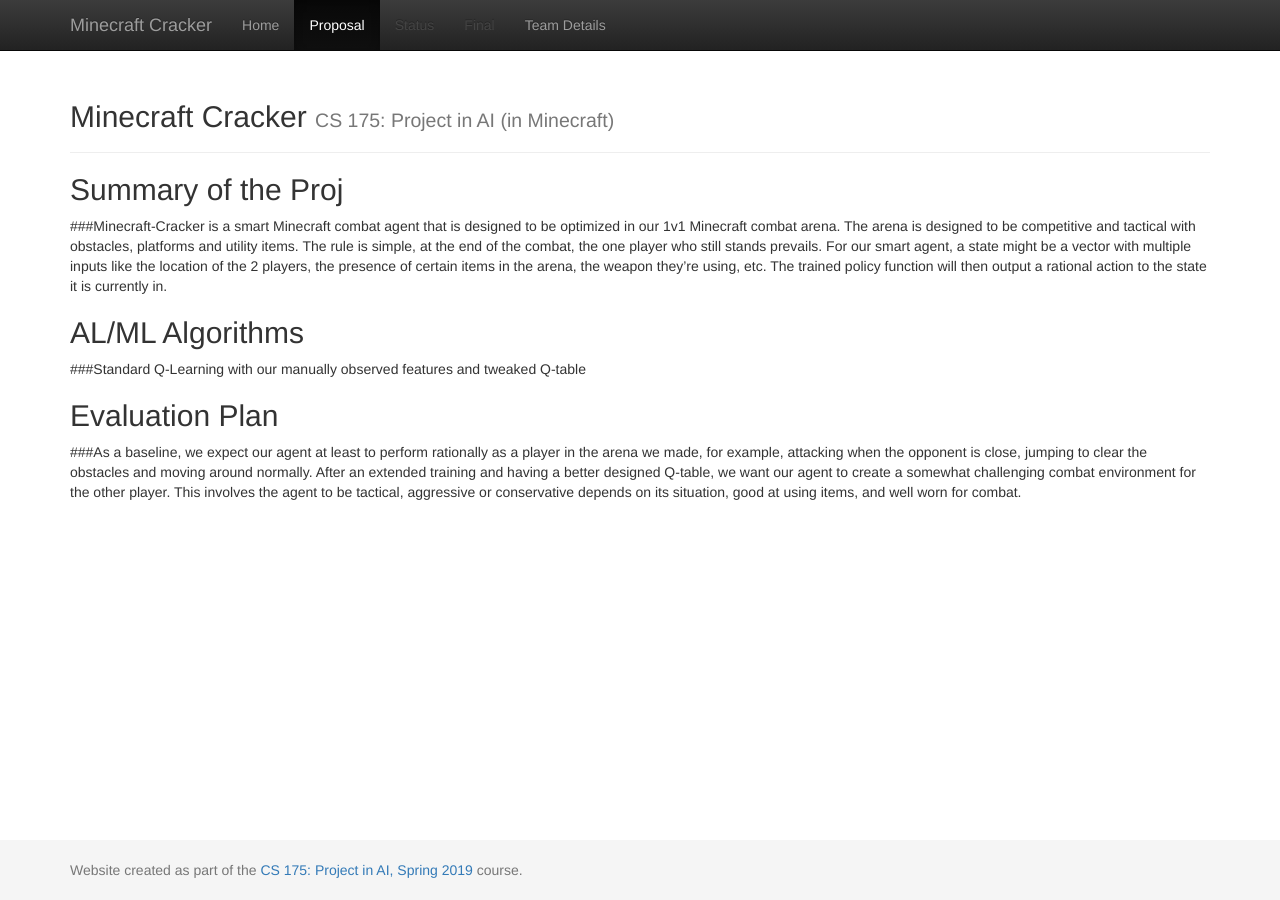
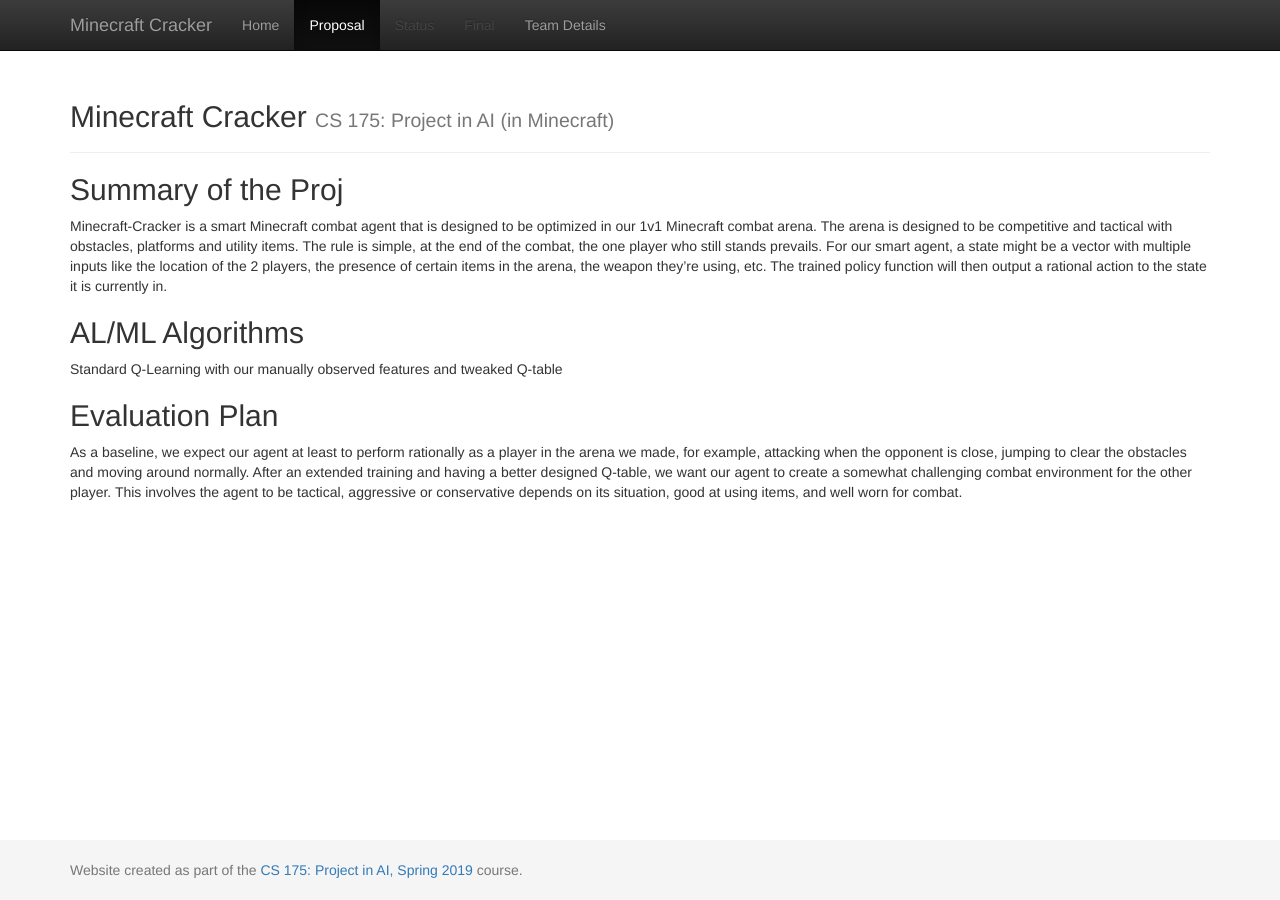
Before and after one commit to hongminy/Take-Him-Out, a Jekyll site: the page built from docs/proposal.md, in a window 1280 px wide. Built offline with Jekyll 4.4.1, drawn with Linux system fonts in a browser that asks for light colours.

```diff
--- a/docs/proposal.md
+++ b/docs/proposal.md
@@ -3,10 +3,10 @@ layout: default
 title: Proposal
 ---
 ## Summary of the Proj
-###Minecraft-Cracker is a smart Minecraft combat agent that is designed to be optimized in our 1v1 Minecraft combat arena. The arena is designed to be competitive and tactical with obstacles, platforms and utility items. The rule is simple, at the end of the combat, the one player who still stands prevails. For our smart agent, a state might be a vector with multiple inputs like the location of the 2 players, the presence of certain items in the arena, the weapon they're using, etc. The trained policy function will then output a rational action to the state it is currently in.
+Minecraft-Cracker is a smart Minecraft combat agent that is designed to be optimized in our 1v1 Minecraft combat arena. The arena is designed to be competitive and tactical with obstacles, platforms and utility items. The rule is simple, at the end of the combat, the one player who still stands prevails. For our smart agent, a state might be a vector with multiple inputs like the location of the 2 players, the presence of certain items in the arena, the weapon they're using, etc. The trained policy function will then output a rational action to the state it is currently in.
 
 ## AL/ML Algorithms
-###Standard Q-Learning with our manually observed features and tweaked Q-table
+Standard Q-Learning with our manually observed features and tweaked Q-table
 
 ## Evaluation Plan
-###As a baseline, we expect our agent at least to perform rationally as a player in the arena we made, for example, attacking when the opponent is close, jumping to clear the obstacles and moving around normally. After an extended training and having a better designed Q-table, we want our agent to create a somewhat challenging combat environment for the other player. This involves the agent to be tactical, aggressive or conservative depends on its situation, good at using items, and well worn for combat.
+As a baseline, we expect our agent at least to perform rationally as a player in the arena we made, for example, attacking when the opponent is close, jumping to clear the obstacles and moving around normally. After an extended training and having a better designed Q-table, we want our agent to create a somewhat challenging combat environment for the other player. This involves the agent to be tactical, aggressive or conservative depends on its situation, good at using items, and well worn for combat.
```
